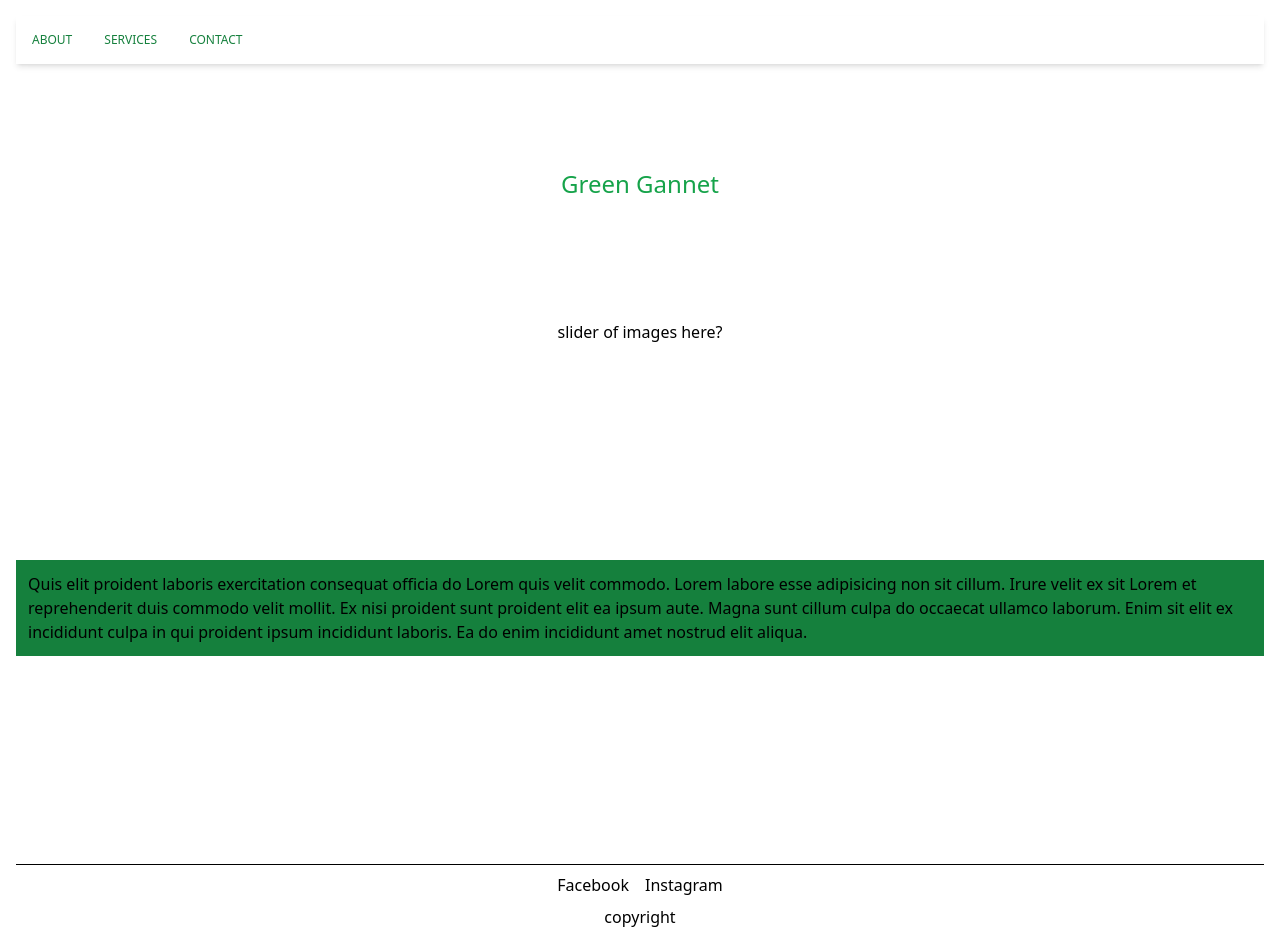
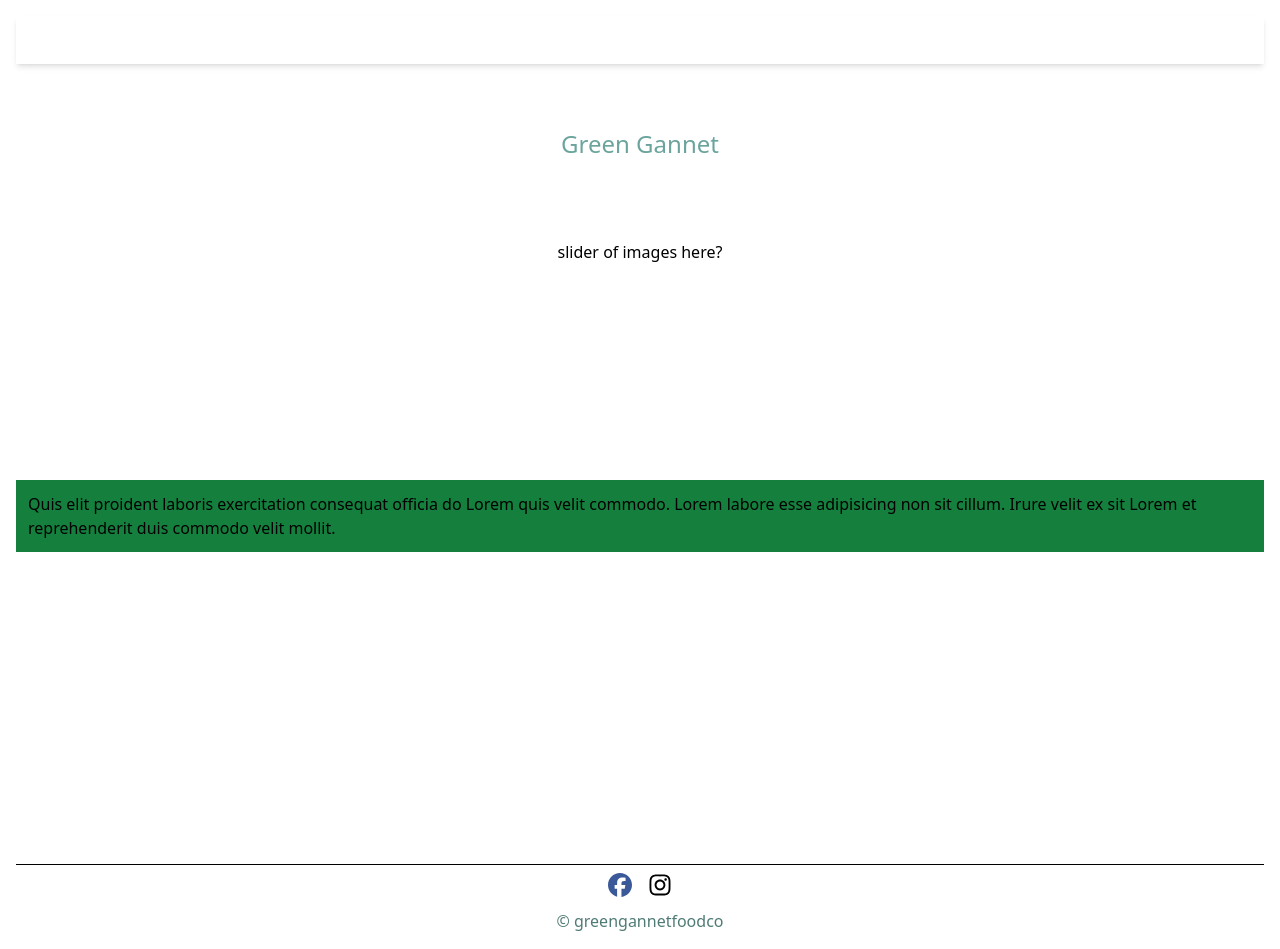
Before and after one commit to katy-evans/gg, a Next.js app: page / in a window 1280 px wide. Built offline with nearby package versions, Linux system fonts and the light colour scheme.

Commit message:
working on set-up for different components

```diff
--- a/components/Footer/index.js
+++ b/components/Footer/index.js
@@ -1,15 +1,34 @@
 import React from 'react'
+import { FontAwesomeIcon } from '@fortawesome/react-fontawesome';
+import { faFacebook, faInstagram } from '@fortawesome/free-brands-svg-icons';
+import Link from 'next/link';
 
 const Footer = () => {
   return (
     <div className="bg-white border-t border-black">
+      <ul className="flex flex-wrap space-x-4 justify-center items-center p-2">
+        <li>
+          <Link href="https://www.facebook.com/Greengannetfoodco/">
+            <a target="__blank" rel="noOpener noReferrer">
+              <FontAwesomeIcon
+                icon={faFacebook}
+                className="w-6 h-6 text-[#3B5998]"
+              />
+            </a>
+          </Link>
+        </li>
+        <li>
+          <Link href="https://www.instagram.com/greengannetfoodco/?hl=en">
+            <a target="__blank" rel="noOpener noReferrer">
+              <FontAwesomeIcon icon={faInstagram} className="w-6 h-6" />
+            </a>
+          </Link>
+        </li>
+      </ul>
 
-        <ul className="flex flex-wrap space-x-4 justify-center items-center p-2">
-          <li>Facebook</li>
-          <li>Instagram</li>
-        </ul>
-
-        <div className="flex justify-center items-center">copyright</div>
+      <div className="flex justify-center items-center">
+        <p className="text-gannet-700">&#169; greengannetfoodco</p>
+      </div>
     </div>
   );
 }
--- /dev/null
+++ b/components/Hamburger/index.js
@@ -0,0 +1,33 @@
+function Hamburger() {
+    const navOpen = props.navOpen;
+    const setNavOpen = props.setNavOpen;
+
+    const toggleMenu = () => {
+        if (navOpen == false) {
+            setNavOpen(true);
+        } else {
+            setNavOpen(false);
+        }
+    }
+
+    return (
+      <button
+        className={``}
+      >
+        <svg
+          className="w-6 h-6"
+          fill="none"
+          stroke="currentColor"
+          viewBox="0 0 24 24"
+          xmlns="http://www.w3.org/2000/svg"
+        >
+          <path
+            strokeLinecap="round"
+            strokeLinejoin="round"
+            strokeWidth={2}
+            d="M4 6h16M4 12h16M4 18h16"
+          />
+        </svg>
+      </button>
+    );
+}
--- a/components/Layout/index.js
+++ b/components/Layout/index.js
@@ -1,14 +1,20 @@
 import React from "react";
 import Nav from "../Nav";
 import Footer from "../Footer";
+import Head from "next/head";
 
 const Layout = (props) => {
   return (
-    <div className="m-4">
-      <Nav />
-      <div className="h-screen">{props.children}</div>
-      <Footer />
-    </div>
+    <>
+      <Head>
+
+      </Head>
+      <div className="m-4">
+        <Nav />
+        <div className="h-screen">{props.children}</div>
+        <Footer />
+      </div>
+    </>
   );
 };
 
--- a/components/Nav/index.js
+++ b/components/Nav/index.js
@@ -11,13 +11,13 @@ const handleClick = () => {
 
   return (
     <>
-      <nav className="sticky md:flex md:items-center mx-auto md:justify-between backdrop-blur-sm h-12 md:sticky top-0 shadow-md">
+      <nav className="sticky md:flex md:items-center mx-auto md:justify-between backdrop-blur-sm h-12 md:sticky top-0 shadow-md bg-white">
         {/* <button className="flex items-center text-green-500 p-2 hover:text-green-700 transition duration-500 ease-in-out">
           logo
         </button> */}
 
         <button
-          className="flex p-3 md:hidden text-green-800 hover:text-green-600 outline-none transition duration-300 ease-in-out"
+          className="flex p-3 md:hidden text-gannet-600 hover:text-gannet-800 outline-none transition duration-300 ease-in-out"
           onClick={handleClick}
         >
           <svg
@@ -41,20 +41,45 @@ const handleClick = () => {
             active ? "" : "hidden"
           } mx-auto md:inline-flex md:flex-grow md:w-auto`}
         >
-          <ul className="md:flex uppercase text-xs justify-evenly items-center  md:static  md:w-auto opacity-100 transition-all ease-in duration-500 text-green-700 bg-white py-2 h-screen md:h-auto text-center">
+          <ul className="md:flex uppercase text-xs justify-evenly items-center  md:static  md:w-auto opacity-100 transition-all ease-in duration-500 text-gannet-700 bg-white py-2 h-screen md:h-auto text-center">
             <li className="mx-4 my-6 md:my-0">
               <Link href="/about">
-                <a className="hover:font-bold">About</a>
+                <a
+                  className={`hover:font-bold ${active ? "" : "hidden"}`}
+                  onClick={handleClick}
+                >
+                  About
+                </a>
               </Link>
             </li>
             <li className="mx-4 my-6 md:my-0">
               <Link href="/services">
-                <a className="hover:font-bold">Services</a>
+                <a
+                  className={`hover:font-bold ${active ? "" : "hidden"}`}
+                  onClick={handleClick}
+                >
+                  Services
+                </a>
               </Link>
             </li>
             <li className="mx-4 my-6 md:my-0">
               <Link href="/contact">
-                <a className="hover:font-bold">Contact</a>
+                <a
+                  className={`hover:font-bold ${active ? "" : "hidden"}`}
+                  onClick={handleClick}
+                >
+                  Contact
+                </a>
+              </Link>
+            </li>
+            <li className="mx-4 my-6 md:my-0">
+              <Link href="/">
+                <a
+                  className={`hover:font-bold ${active ? "" : "hidden"}`}
+                  onClick={handleClick}
+                >
+                  Home
+                </a>
               </Link>
             </li>
           </ul>
@@ -65,3 +90,76 @@ const handleClick = () => {
 }
 
 export default Nav;
+
+// import Link from 'next/link'
+// import { useState } from 'react';
+
+// const Nav = () => {
+
+// const [active, setActive] = useState(false);
+
+// const handleClick = () => {
+//     setActive(!active)
+// }
+
+//   return (
+//     <>
+//       <nav className="sticky md:flex md:items-center mx-auto md:justify-between backdrop-blur-sm h-12 md:sticky top-0 shadow-md bg-white">
+//         {/* <button className="flex items-center text-green-500 p-2 hover:text-green-700 transition duration-500 ease-in-out">
+//           logo
+//         </button> */}
+
+//         <button
+//           className="flex p-3 md:hidden text-gannet-600 hover:text-gannet-800 outline-none transition duration-300 ease-in-out"
+//           onClick={handleClick}
+//         >
+//           <svg
+//             className="w-6 h-6"
+//             fill="none"
+//             stroke="currentColor"
+//             viewBox="0 0 24 24"
+//             xmlns="http://www.w3.org/2000/svg"
+//           >
+//             <path
+//               strokeLinecap="round"
+//               strokeLinejoin="round"
+//               strokeWidth={2}
+//               d="M4 6h16M4 12h16M4 18h16"
+//             />
+//           </svg>
+//         </button>
+
+//         <div
+//           className={`${
+//             active ? "" : "hidden"
+//           } mx-auto md:inline-flex md:flex-grow md:w-auto`}
+//         >
+//           <ul className="md:flex uppercase text-xs justify-evenly items-center  md:static  md:w-auto opacity-100 transition-all ease-in duration-500 text-gannet-700 bg-white py-2 h-screen md:h-auto text-center">
+//             <li className="mx-4 my-6 md:my-0">
+//               <Link href="/about">
+//                 <a className="hover:font-bold">About</a>
+//               </Link>
+//             </li>
+//             <li className="mx-4 my-6 md:my-0">
+//               <Link href="/services">
+//                 <a className="hover:font-bold">Services</a>
+//               </Link>
+//             </li>
+//             <li className="mx-4 my-6 md:my-0">
+//               <Link href="/contact">
+//                 <a className="hover:font-bold">Contact</a>
+//               </Link>
+//             </li>
+//             <li className="mx-4 my-6 md:my-0">
+//               <Link href="/">
+//                 <a className="hover:font-bold">Home</a>
+//               </Link>
+//             </li>
+//           </ul>
+//         </div>
+//       </nav>
+//     </>
+//   );
+// }
+
+// export default Nav;
--- a/package.json
+++ b/package.json
@@ -8,6 +8,10 @@
     "lint": "next lint"
   },
   "dependencies": {
+    "@fortawesome/fontawesome-svg-core": "^6.1.0",
+    "@fortawesome/free-brands-svg-icons": "^6.1.0",
+    "@fortawesome/free-solid-svg-icons": "^6.1.0",
+    "@fortawesome/react-fontawesome": "^0.1.18",
     "next": "12.0.10",
     "react": "17.0.2",
     "react-dom": "17.0.2"
--- a/pages/about.js
+++ b/pages/about.js
@@ -0,0 +1,12 @@
+import React from 'react'
+
+const About = () => {
+  return (
+    <div>
+      Quality produce cooked over coals, served up in a variety of ways at
+      markets, pop ups, weddings, public/private events
+    </div>
+  );
+}
+
+export default About
--- a/pages/index.js
+++ b/pages/index.js
@@ -11,9 +11,9 @@ export default function Home() {
       </Head>
 
       <main className="">
-        <section className="h-60 flex justify-center items-center">
+        <section className="h-40 flex justify-center items-center">
 
-          <h1 className="text-2xl text-green-600 z-2">Green Gannet</h1>
+          <h1 className="text-2xl text-gannet-500 z-2">Green Gannet</h1>
         </section>
 
         <section className="w-full h-60 mt-4">
@@ -29,10 +29,7 @@ export default function Home() {
               Quis elit proident laboris exercitation consequat officia do Lorem
               quis velit commodo. Lorem labore esse adipisicing non sit cillum.
               Irure velit ex sit Lorem et reprehenderit duis commodo velit
-              mollit. Ex nisi proident sunt proident elit ea ipsum aute. Magna
-              sunt cillum culpa do occaecat ullamco laborum. Enim sit elit ex
-              incididunt culpa in qui proident ipsum incididunt laboris. Ea do
-              enim incididunt amet nostrud elit aliqua.
+              mollit.
             </p>
           </div>
         </section>
--- a/pages/services.js
+++ b/pages/services.js
@@ -0,0 +1,25 @@
+import React from 'react'
+
+const Services = () => {
+  return (
+    <>
+      <div className="h-40 text-2xl flex justify-center items-center">
+        <h1>Services</h1>
+      </div>
+
+      <div className="text-center w-full">
+        <ul className="md:flex md:justify-around md:space-x-6 md:space-y-0 space-y-8 w-full">
+          <li className="border-2 border-black h-20 w-full hover:bg-gannet-500 transition duration-300 ease-in-out">
+            <h2>Street Food Trader</h2>
+          </li>
+
+          <li className="border-2 border-black h-20 w-full hover:bg-gannet-500 transition duration-300 ease-in-out">
+            <h2>Private BBQ Catering</h2>
+          </li>
+        </ul>
+      </div>
+    </>
+  );
+}
+
+export default Services
--- a/tailwind.config.js
+++ b/tailwind.config.js
@@ -1,11 +1,26 @@
 module.exports = {
-mode: 'jit',
+  mode: "jit",
   content: [
     "./pages/**/*.{js,ts,jsx,tsx}",
     "./components/**/*.{js,ts,jsx,tsx}",
   ],
   theme: {
-    extend: {},
+    extend: {
+      colors: {
+        gannet: {
+          50: "#f8fafa",
+          100: "#f0f6f5",
+          200: "#dae8e6",
+          300: "#c4dbd7",
+          400: "#97bfba",
+          500: "#6ba49c",
+          600: "#60948c",
+          700: "#507b75",
+          800: "#40625e",
+          900: "#34504c",
+        },
+      },
+    },
   },
   plugins: [],
-}
+};
```
Also changed, not shown: 1 other file (tests, documents, lock files or other folders).
